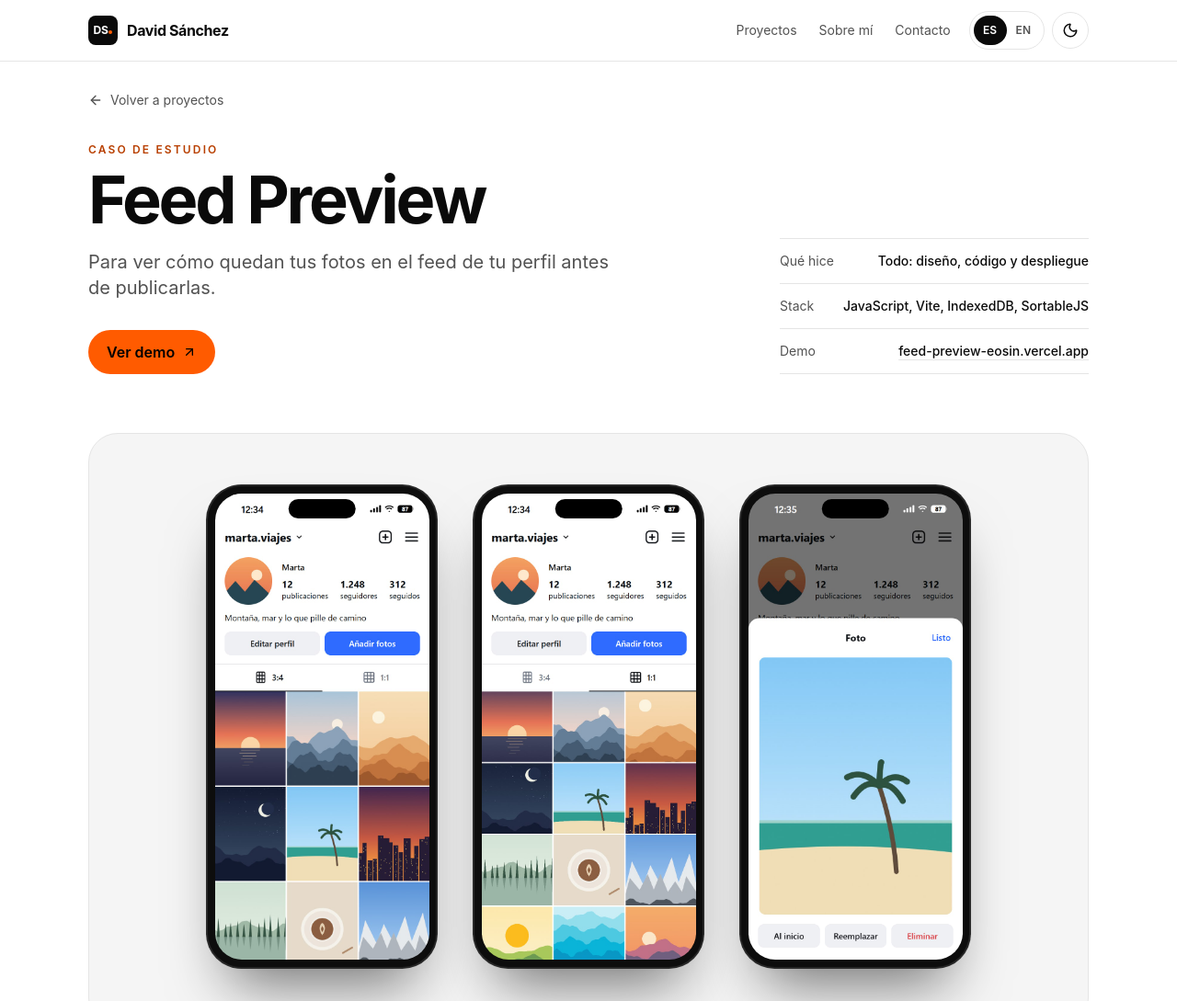
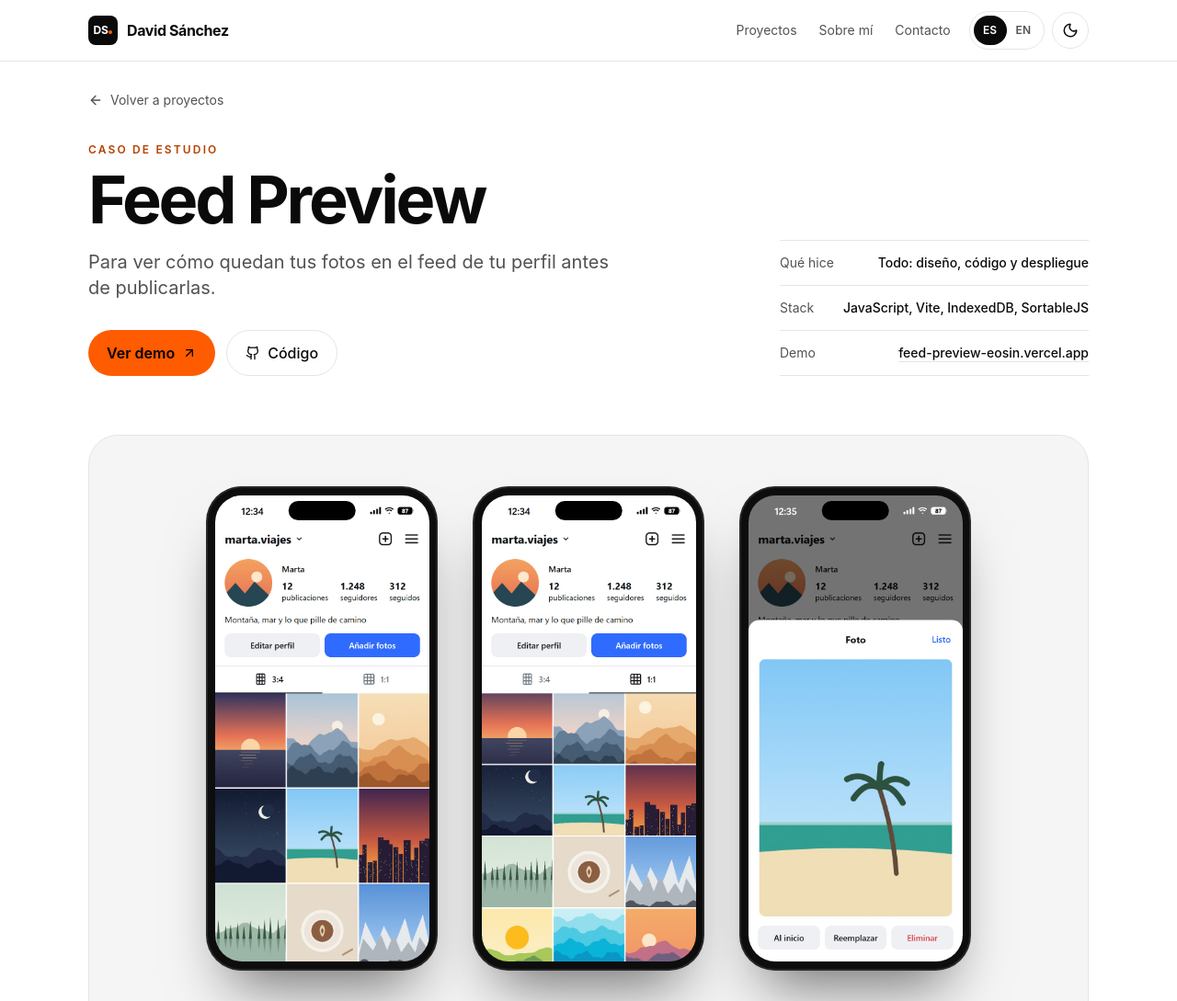
Before and after one commit to davidsnhz/davidsnhz.github.io, an Astro site: page /proyectos/feed-preview in a window 1280 px wide. Shown: the top 1089 px of the page at 92% size. Built offline with nearby package versions, Linux system fonts and the light colour scheme; Astro itself is replaced by a stand-in of ours.

Commit message:
content: enlace al código de Feed Preview, que ya es público
Co-Authored-By: Claude Opus 5.5 <noreply@anthropic.com>

```diff
--- a/src/content/projects/en/feed-preview.md
+++ b/src/content/projects/en/feed-preview.md
@@ -3,6 +3,7 @@ title: Feed Preview
 description: To see how your photos will look on your profile feed before you post them.
 stack: [JavaScript, Vite, IndexedDB, SortableJS]
 demo: https://feed-preview-eosin.vercel.app
+repo: https://github.com/davidsnhz/feed-preview
 cover:
   src: ../../../assets/projects/feed-preview-mobile.jpg
   alt: Feed Preview with a sample profile and twelve landscape pictures in the 3:4 grid
--- a/src/content/projects/es/feed-preview.md
+++ b/src/content/projects/es/feed-preview.md
@@ -3,6 +3,7 @@ title: Feed Preview
 description: Para ver cómo quedan tus fotos en el feed de tu perfil antes de publicarlas.
 stack: [JavaScript, Vite, IndexedDB, SortableJS]
 demo: https://feed-preview-eosin.vercel.app
+repo: https://github.com/davidsnhz/feed-preview
 cover:
   src: ../../../assets/projects/feed-preview-mobile.jpg
   alt: Feed Preview con un perfil de ejemplo y doce fotos de paisajes en la cuadrícula 3:4
```
